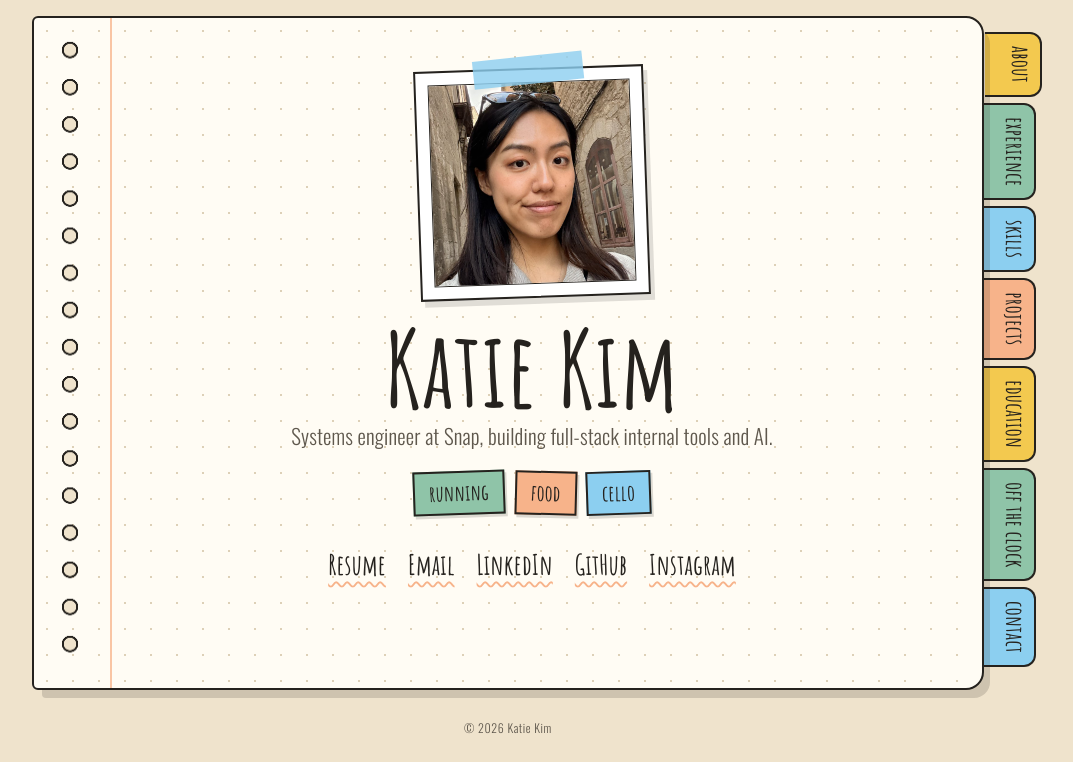
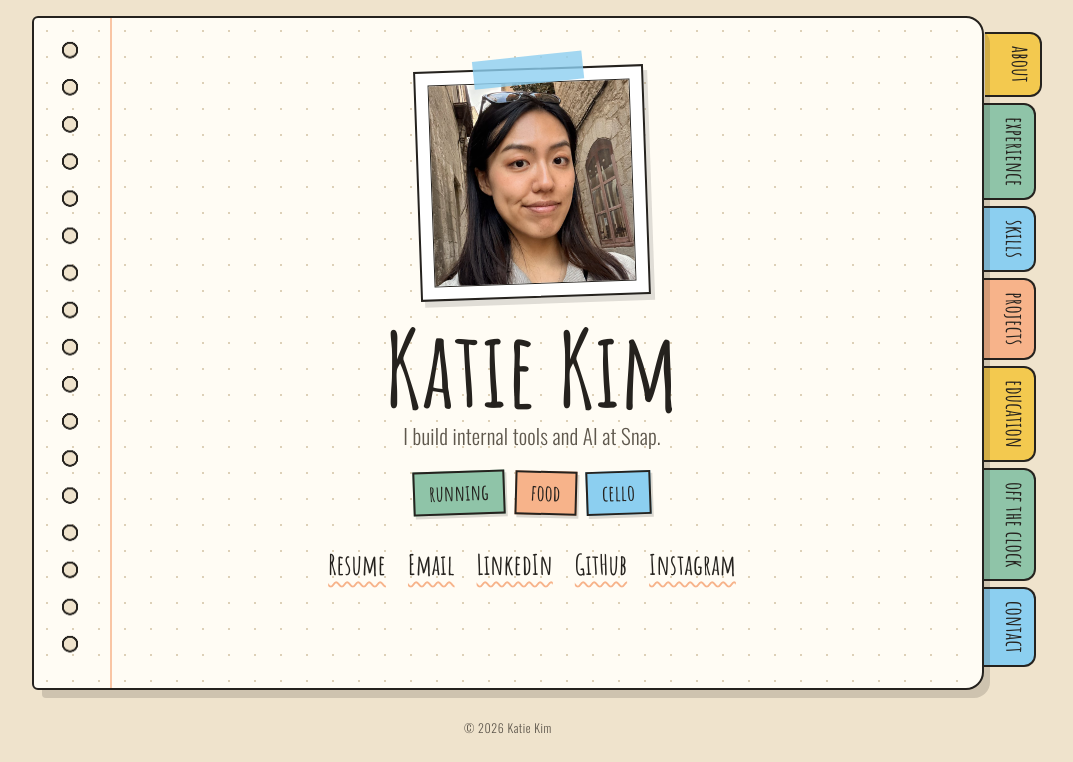
Before and after one commit to katiejk99/katiejk99.github.io, a plain HTML site: page docs/index.html in a window 1280 px wide. Shown: the part 122-884 px from the top of the page, without its empty margins (132-1205 px from the left). Drawn offline with nearby package versions, Linux system fonts and the light colour scheme.

Commit message:
Restore the shorter front-page line
Co-Authored-By: Claude Opus 5.5 <noreply@anthropic.com>
Claude-Session: https://claude.ai/code/session_01MrRZjzbhAc6XiBoKF2MWe3

```diff
--- a/docs/index.html
+++ b/docs/index.html
@@ -66,7 +66,7 @@
               <img src="icons/katie.jpg" alt="Portrait of Katie Kim" width="720" height="720" />
             </figure>
             <h1>Katie Kim</h1>
-            <p class="one-liner">Systems engineer at Snap, building <span class="nowrap">full-stack</span> internal tools and AI.</p>
+            <p class="one-liner">I build internal tools and AI at Snap.</p>
             <div class="stickers">
               <a href="#off-the-clock" style="--c: var(--mint)">running</a>
               <a href="https://www.instagram.com/hungy_kt/" style="--c: var(--peach)">food</a>
--- a/docs/style.css
+++ b/docs/style.css
@@ -263,7 +263,6 @@ h3 { font-size: 26px; font-weight: 500; letter-spacing: .01em; margin: 0; line-h
 .intro .polaroid { width: 230px; padding-bottom: 12px; margin: 0 0 26px; transform: rotate(-2deg); }
 .intro h1 { margin: 0 0 6px; font-size: clamp(64px, 9vw, 104px); }
 .one-liner { font-size: 21px; margin: 0 0 18px; color: var(--soft); }
-.nowrap { white-space: nowrap; }
 .stickers { display: flex; gap: 10px; margin-bottom: 26px; }
 .stickers a {
   background: var(--c);
```
